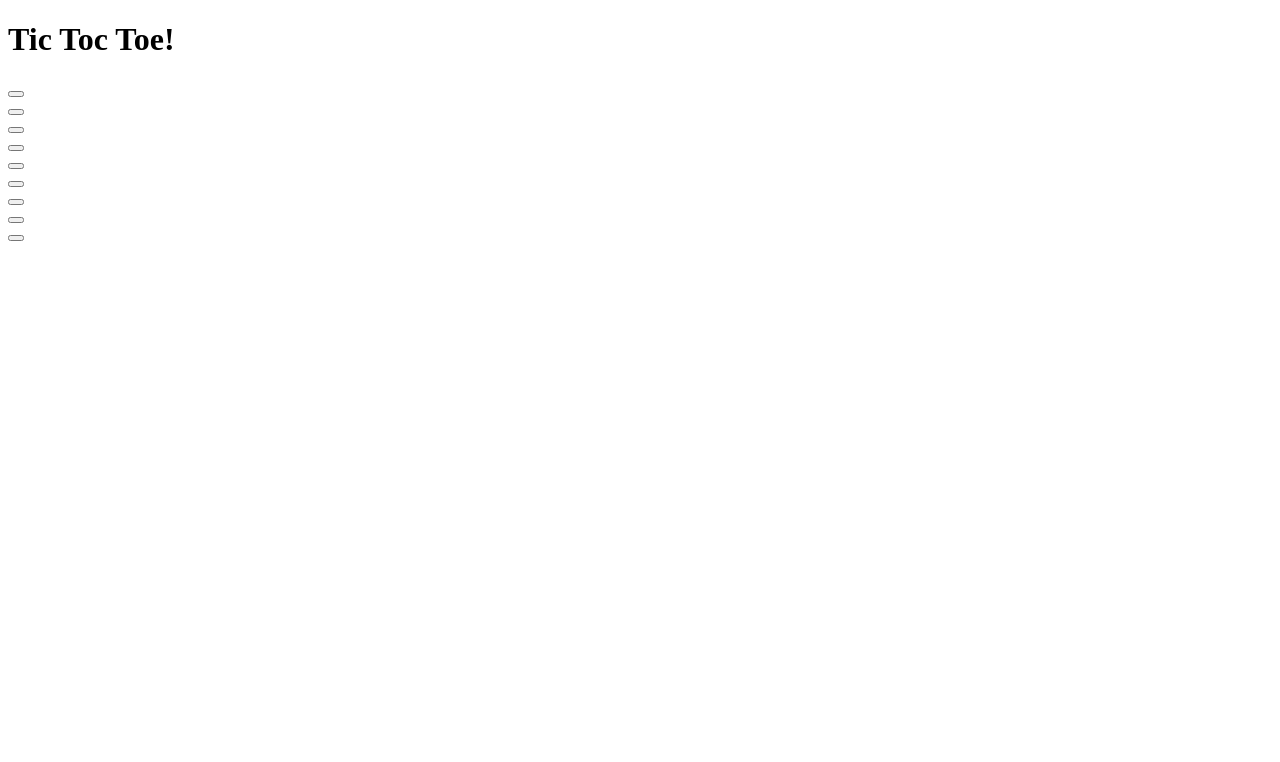
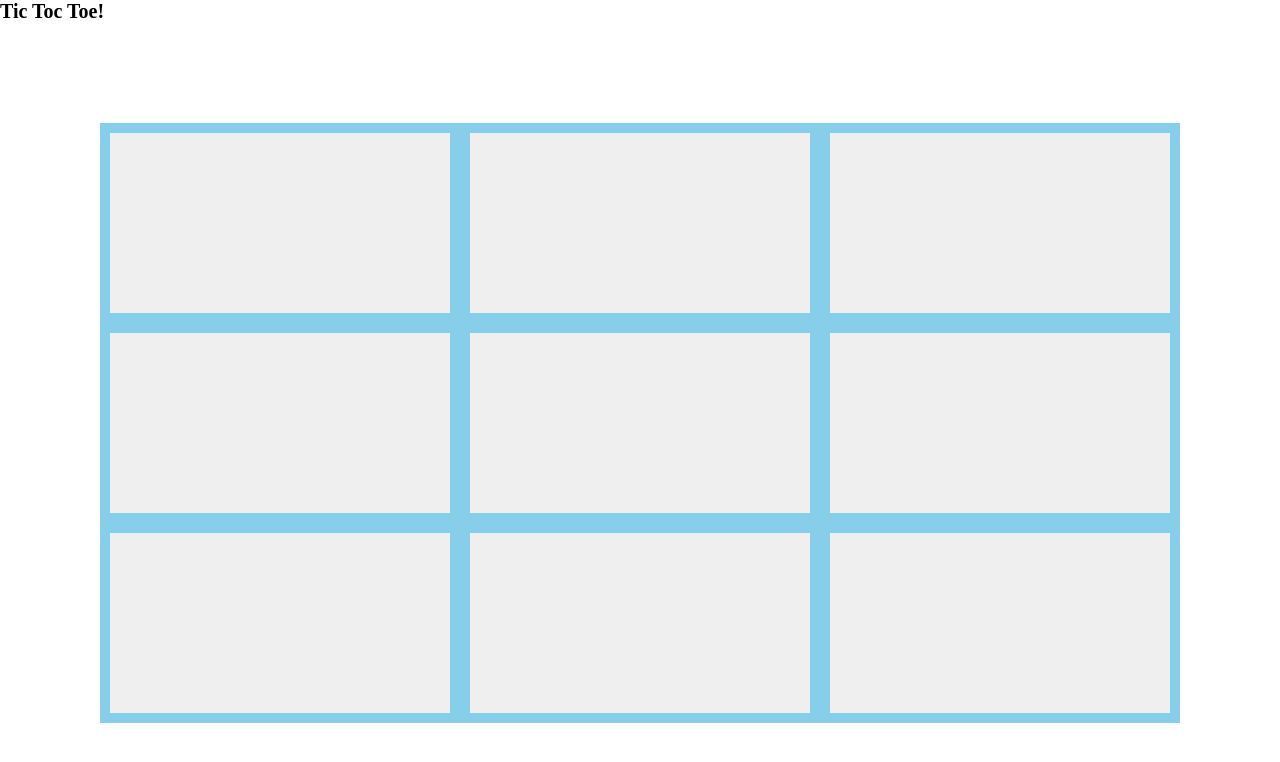
Before and after one commit to amirhoseinh73/TicTacToeJS, a React (Vite) app: page / in a window 1280 px wide. Shown: the top 762 px of the page. Built offline with nearby package versions, Linux system fonts and the light colour scheme.

Commit message:
[FEAT]: add view

```diff
--- a/src/components/Main.jsx
+++ b/src/components/Main.jsx
@@ -1,15 +1,25 @@
 const Main = () => {
-  const state = null;
+  const state = {
+    id: null,
+    user: null,
+  };
   const houses = Array(9).fill(state);
 
+  console.log(houses);
+
   return (
-    <article>
+    <article className="main">
       {houses.map((house, idx) => (
         <section key={idx} className="cell">
           <button
             type="button"
             className={
-              house === 1 ? "circle" : house === 2 ? "square" : "empty"
+              house.user &&
+              (house.user === 1
+                ? "circle"
+                : house.user === 2
+                ? "square"
+                : "empty")
             }
           ></button>
         </section>
--- a/src/style.css
+++ b/src/style.css
@@ -0,0 +1,37 @@
+* {
+  box-sizing: border-box;
+  outline: none;
+  margin: 0;
+  padding: 0;
+}
+
+html {
+  font-size: 10px;
+}
+
+body {
+  overflow: hidden;
+}
+
+.main {
+  padding: 10rem;
+  display: grid;
+  grid-template-columns: repeat(3, 2fr);
+  grid-template-rows: repeat(3, 2fr);
+  width: 100vw;
+  height: 100vh;
+}
+
+button {
+  appearance: none;
+  border: 0;
+
+  width: 100%;
+  height: 100%;
+}
+
+.cell {
+  border: 10px solid skyblue;
+  /* width: 10rem;
+  height: 10rem; */
+}
```
